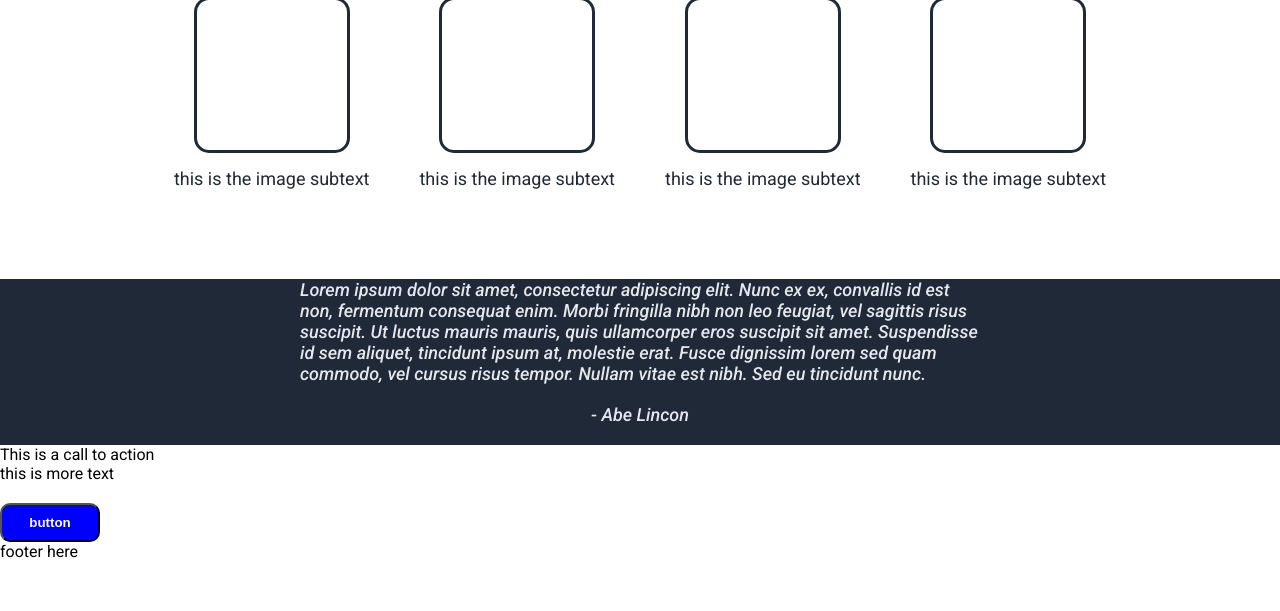
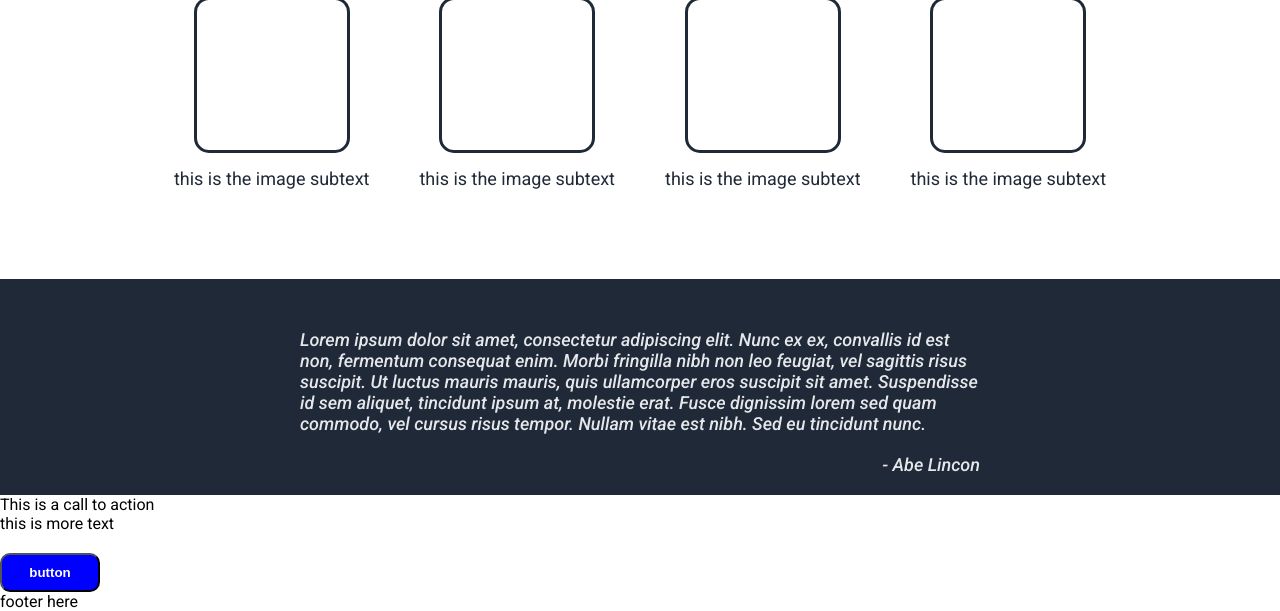
Before and after one commit to Chris-Wagg/TOP-landing-page, a plain HTML site: page index.html in a window 1280 px wide. Shown: the part 758-1369 px from the top of the page. Before the commit the page ends 1319 px from the top, so only its background shows below. Drawn offline with Linux system fonts and the light colour scheme.

Commit message:
section 3 done

```diff
--- a/styles.css
+++ b/styles.css
@@ -117,9 +117,10 @@ button {
 	align-items: center;
 	font-weight: 500;
 	font-style: italic;
-	/* align-items: flex-end; */
+	align-items: flex-end;
 	padding-left: 300px;
 	padding-right: 300px;
+	padding-top: 50px;
 }
 
 .image-container {
```
